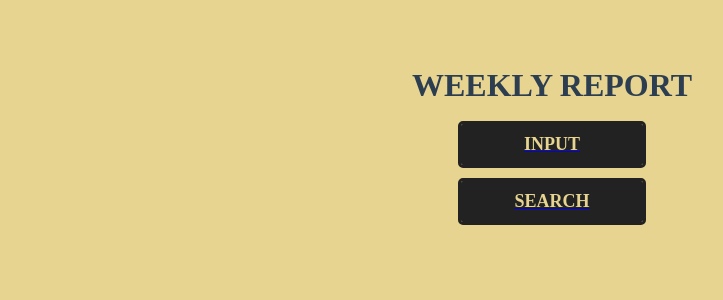
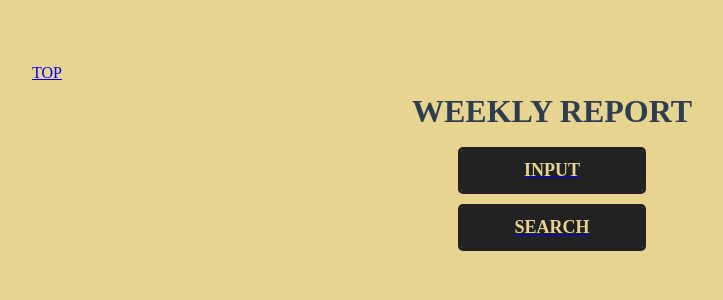
Before and after one commit to yumiirrii/report-maker-vue, a Vue app: page / in a window 1280 px wide. Shown: the top 300 px of the page, without its empty margins (88-811 px from the left). Built offline with nearby package versions, Linux system fonts and the light colour scheme.

Commit message:
added header

```diff
--- a/src/App.vue
+++ b/src/App.vue
@@ -1,16 +1,13 @@
 <script setup>
-import { RouterView, RouterLink } from 'vue-router';
+import { RouterView } from 'vue-router';
+import Header from './components/Header.vue';
 </script>
 
 <template>
   <header>
-    <!-- <router-link to="/">Top</router-link>
-    <router-link to="/input">Input</router-link>
-    <router-link to="/search">Search</router-link> -->
+    <Header />
   </header>
-  <RouterView />
+  <main>
+    <RouterView />
+  </main>
 </template>
-
-<style scoped>
-
-</style>
--- /dev/null
+++ b/src/components/Header.vue
@@ -0,0 +1,9 @@
+<script setup>
+import { RouterLink } from 'vue-router';
+</script>
+
+<template>
+  <div>
+    <RouterLink :to="{ name: 'Top' }">TOP</RouterLink>
+  </div>
+</template>
```
